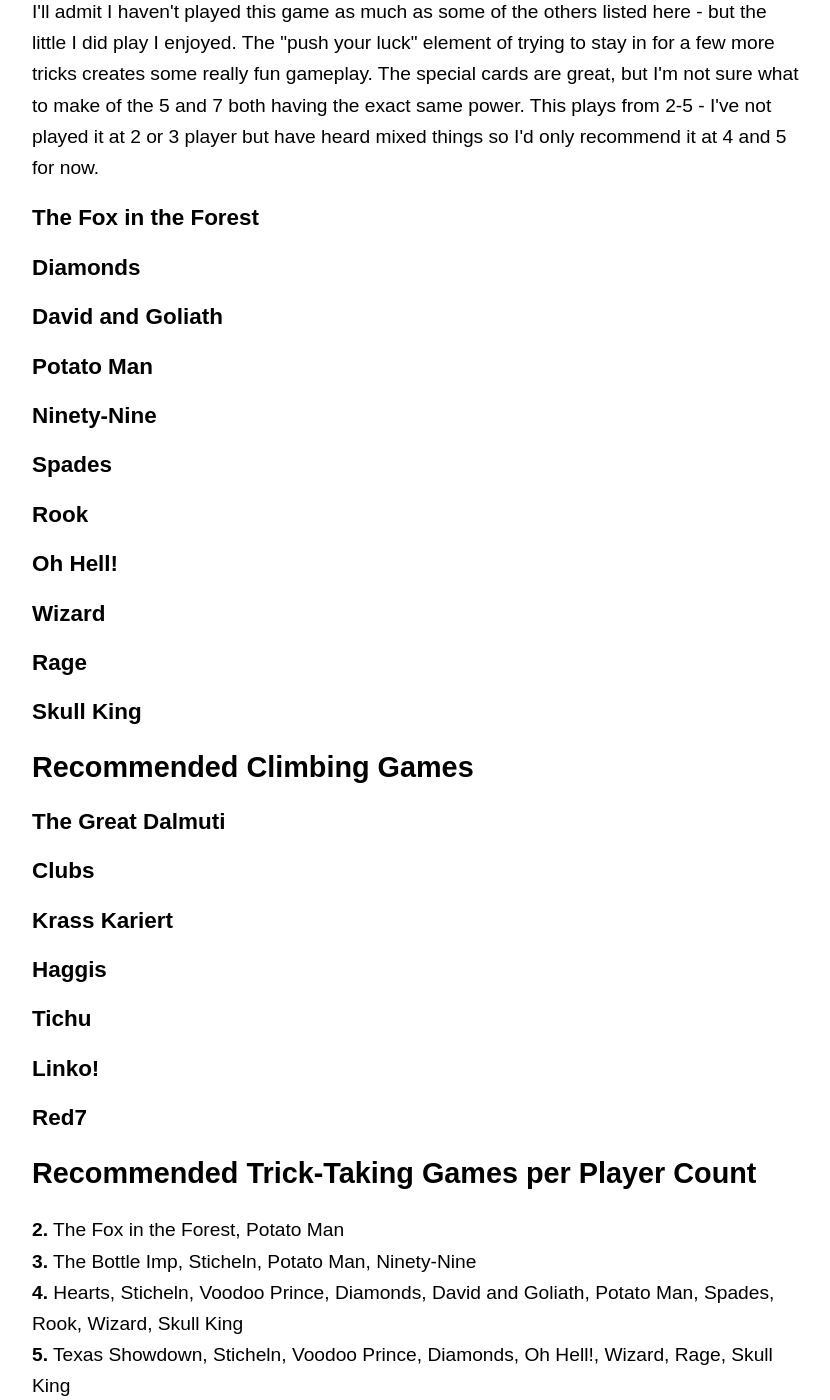
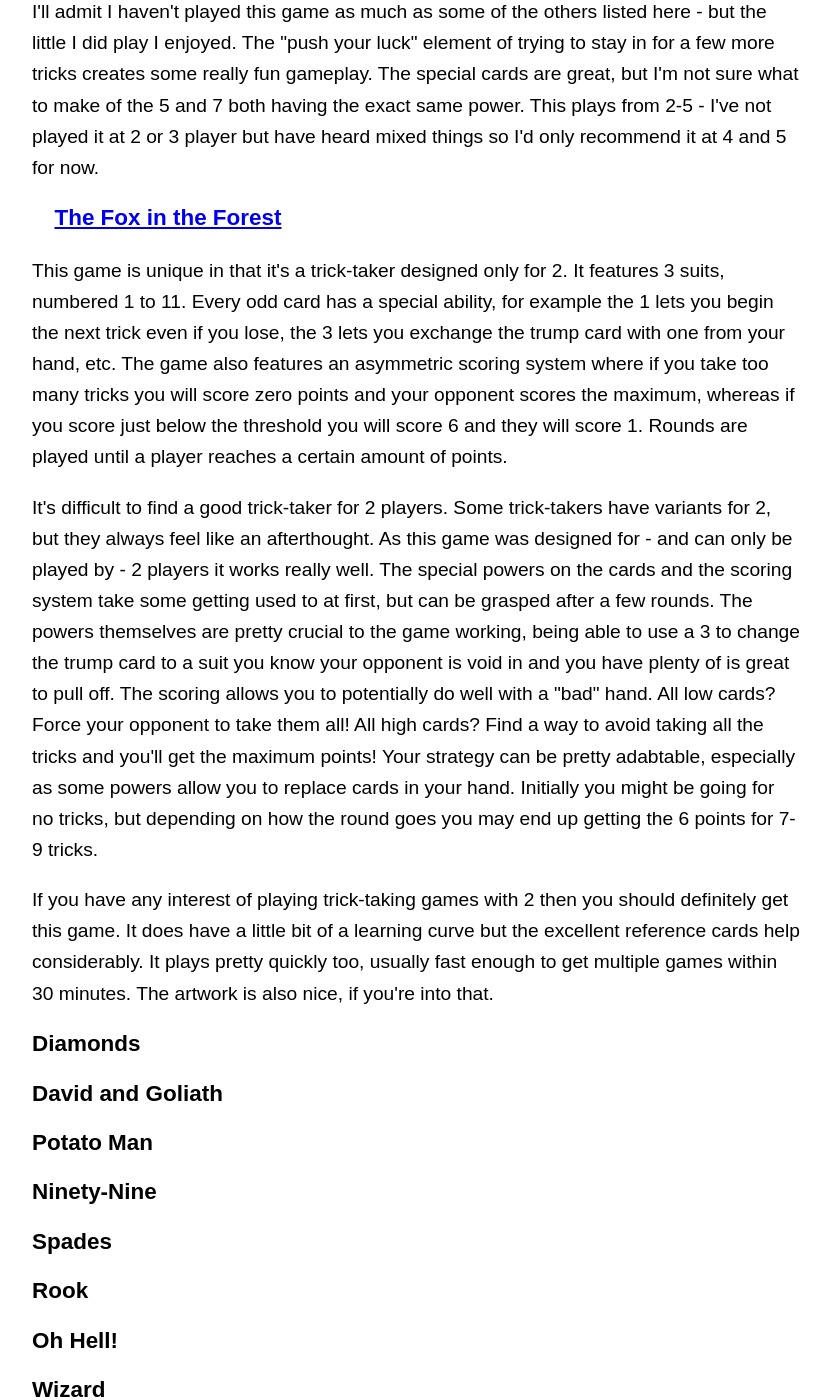
Before and after one commit to bentrevett/bentrevett.github.io, a Jekyll site: the page built from blog/misc/trick-taking.html, in a window 1280 px wide and 1400 px high, scrolled down 4896 px. Shown: the whole window, without its empty margins (224-1054 px from the left). Built offline with Jekyll 4.4.1, drawn with Linux system fonts in a browser that asks for light colours; some of the changed text lies outside the part shown.

Commit message:
- added fox in the forest description
- potato man is not good with 3 players

```diff
--- a/blog/misc/trick-taking.html
+++ b/blog/misc/trick-taking.html
@@ -167,7 +167,31 @@
                     This plays from 2-5 - I've not played it at 2 or 3 player but have heard mixed things so I'd only recommend it at 4 and 5 for now.
                 </p>
 
-            <h3>The Fox in the Forest</h3>
+            <h3>&emsp;<a href="https://boardgamegeek.com/boardgame/221965/fox-forest">The Fox in the Forest</a></h3>
+
+                <p>
+                    This game is unique in that it's a trick-taker designed only for 2.
+                    It features 3 suits, numbered 1 to 11. Every odd card has a special ability, for example the 1 lets you begin the next trick even if you lose, the 3 lets you exchange the trump card with one from your hand, etc.
+                    The game also features an asymmetric scoring system where if you take too many tricks you will score zero points and your opponent scores the maximum, whereas if you score just below the threshold you will score 6 and they will score 1.
+                    Rounds are played until a player reaches a certain amount of points.
+                </p>
+
+                <p>
+                    It's difficult to find a good trick-taker for 2 players.
+                    Some trick-takers have variants for 2, but they always feel like an afterthought.
+                    As this game was designed for - and can only be played by - 2 players it works really well.
+                    The special powers on the cards and the scoring system take some getting used to at first, but can be grasped after a few rounds.
+                    The powers themselves are pretty crucial to the game working, being able to use a 3 to change the trump card to a suit you know your opponent is void in and you have plenty of is great to pull off.
+                    The scoring allows you to potentially do well with a "bad" hand. All low cards? Force your opponent to take them all! All high cards? Find a way to avoid taking all the tricks and you'll get the maximum points!
+                    Your strategy can be pretty adabtable, especially as some powers allow you to replace cards in your hand. Initially you might be going for no tricks, but depending on how the round goes you may end up getting the 6 points for 7-9 tricks.
+                </p>
+
+                <p>
+                    If you have any interest of playing trick-taking games with 2 then you should definitely get this game.
+                    It does have a little bit of a learning curve but the excellent reference cards help considerably.
+                    It plays pretty quickly too, usually fast enough to get multiple games within 30 minutes.
+                    The artwork is also nice, if you're into that.
+                </p>
 
             <h3>Diamonds</h3>
 
@@ -209,7 +233,7 @@
 
             <b>2.</b> The Fox in the Forest, Potato Man<br>
 
-            <b>3.</b> The Bottle Imp, Sticheln, Potato Man, Ninety-Nine<br>
+            <b>3.</b> The Bottle Imp, Sticheln, Ninety-Nine<br>
 
             <b>4.</b> Hearts, Sticheln, Voodoo Prince, Diamonds, David and Goliath, Potato Man, Spades, Rook, Wizard, Skull King<br>
 
```
